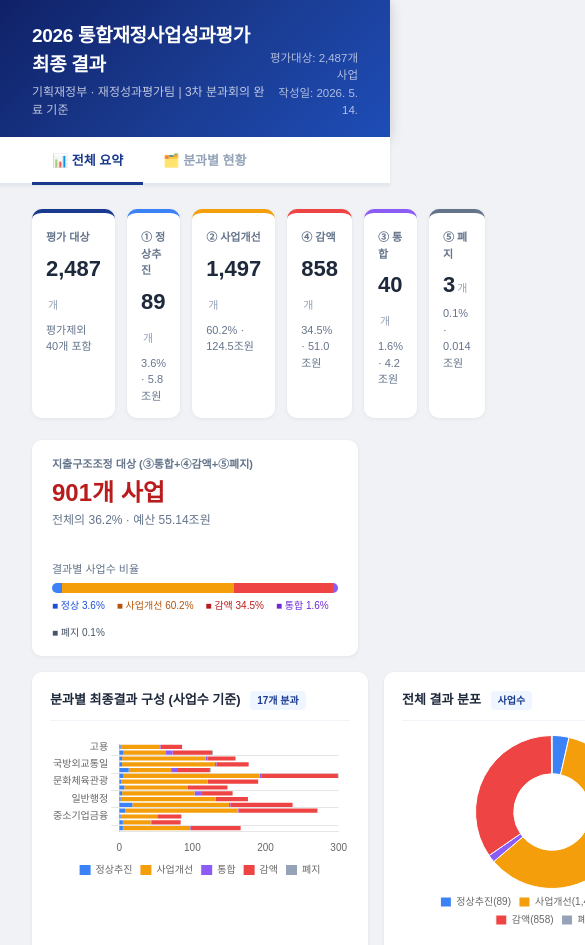
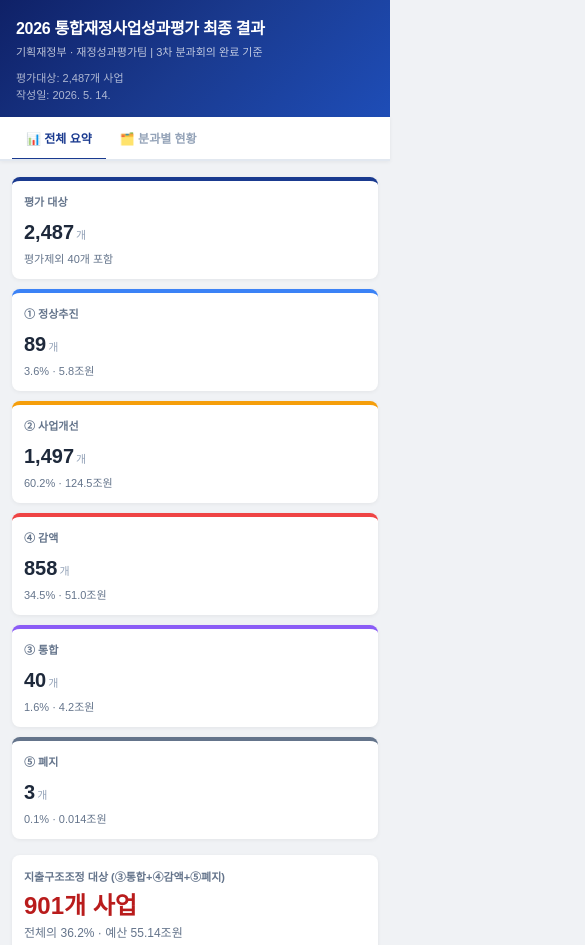
Before and after one commit to seokjinwoo/cons_fisc_eval, a plain HTML site: page index.html in a window 390 px wide. Shown: the top 945 px of the page, 585 px wide, since content can reach past the window. Drawn offline with nearby package versions, Linux system fonts and the light colour scheme.

Commit message:
Improve mobile responsive layout

```diff
--- a/index.html
+++ b/index.html
@@ -209,6 +209,72 @@ body {
   margin-bottom: 14px;
   padding-left: 10px;
   border-left: 4px solid #1a3a8f;
+}
+/* ── 반응형 레이아웃 ── */
+@media (max-width: 1024px) {
+  .header { padding: 20px 24px 16px; }
+  .tabs { padding: 0 24px; overflow-x: auto; }
+  .content { padding: 20px 24px; }
+  .kpi-grid { grid-template-columns: repeat(3, 1fr); }
+  .chart-row.col2,
+  .chart-row.col3,
+  .chart-row.col21,
+  .chart-row.col12 { grid-template-columns: 1fr; }
+  .chart-card { overflow-x: auto; }
+}
+
+@media (max-width: 768px) {
+  body { font-size: 12px; }
+  .header {
+    flex-direction: column;
+    align-items: flex-start;
+    gap: 10px;
+    padding: 18px 16px 14px;
+  }
+  .header-left h1 { font-size: 18px; line-height: 1.35; }
+  .header-left .sub { font-size: 11px; }
+  .header-right { text-align: left; font-size: 11px; }
+  .tabs {
+    padding: 0 12px;
+    top: 0;
+    -webkit-overflow-scrolling: touch;
+  }
+  .tab-btn {
+    flex: 0 0 auto;
+    padding: 12px 14px;
+    font-size: 12px;
+  }
+  .content { padding: 16px 12px; }
+  .kpi-grid {
+    grid-template-columns: repeat(2, minmax(0, 1fr));
+    gap: 10px;
+    margin-bottom: 16px;
+  }
+  .kpi-card { padding: 13px 12px 12px; border-radius: 8px; }
+  .kpi-val { font-size: 20px; }
+  .chart-row { gap: 12px; margin-bottom: 12px; }
+  .chart-card { padding: 14px 12px 12px; border-radius: 8px; }
+  .chart-title { font-size: 12px; margin-bottom: 12px; }
+  .chart-title .badge { margin-left: 4px; }
+  .chart-wrap.tall { overflow-x: auto; padding-bottom: 4px; }
+  .chart-wrap.tall canvas { min-width: 640px; max-height: 320px; }
+  .filter-bar { align-items: stretch; }
+  .filter-bar label { width: 100%; }
+  .filter-bar select,
+  .filter-bar input { width: 100%; min-height: 34px; }
+  .div-table { min-width: 760px; font-size: 11px; }
+  .div-table th,
+  .div-table td { padding: 7px 8px; }
+}
+
+@media (max-width: 480px) {
+  .header-left h1 { font-size: 16px; }
+  .kpi-grid { grid-template-columns: 1fr; }
+  .chart-card[style] { padding: 14px 12px 12px !important; }
+  .chart-card > div[style*="display:flex"] { gap: 16px !important; }
+  .pct-bar { min-width: 220px; }
+  .chart-wrap canvas { max-height: 220px; }
+  .chart-wrap.tall canvas { min-width: 560px; max-height: 300px; }
 }
 </style>
 </head>
```
